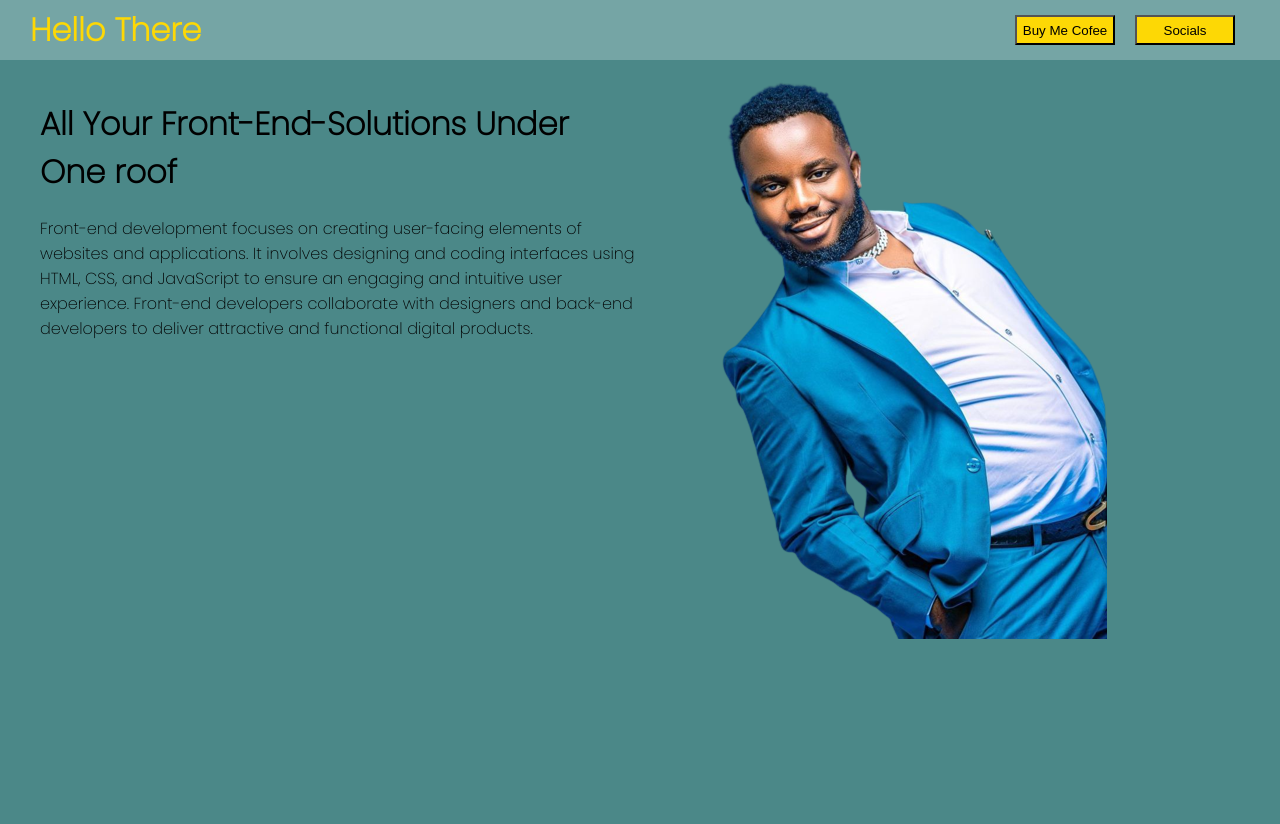
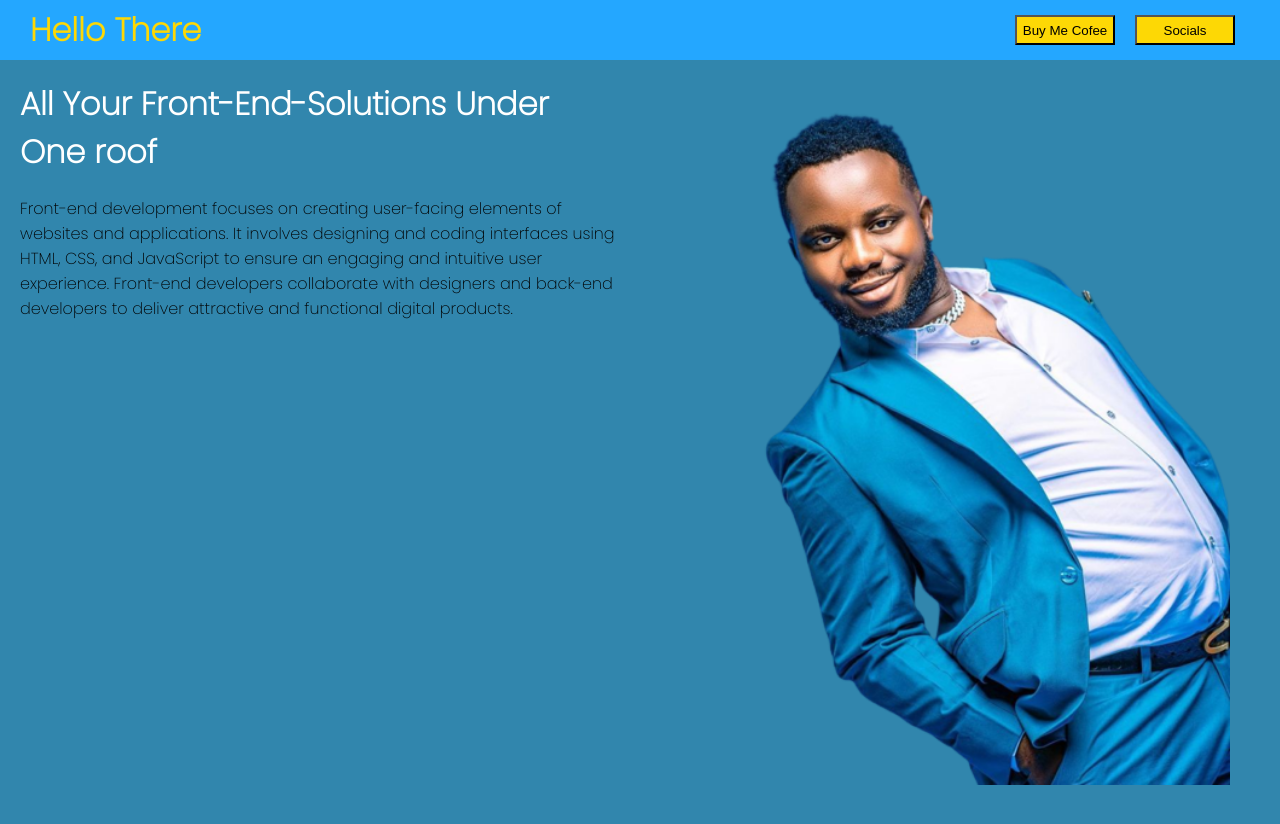
Before and after one commit to Okubasufrank/javascript, a plain HTML site: page index.html in a window 1280 px wide. Before the commit the page ends 800 px from the top, so only its background shows below. Drawn offline with Linux system fonts and the light colour scheme.

Commit message:
added one image

```diff
--- a/Assets/text.css
+++ b/Assets/text.css
@@ -11,11 +11,11 @@ html{
 }
 
 body{
-    background-color: rgb(75, 136, 136);
+    background-color: rgb(49, 134, 173);
 }
 
 .nav{
-    background-color: rgb(117, 165, 165);
+    background-color: rgb(36, 167, 255);
     width: 100%;
     height: 60px;
     display: flex;
@@ -57,8 +57,9 @@ body{
 }
 
 .second{
-    margin: 20px;
+    /*margin: 20px;*/
     width: 100%;
+    height: 500;
     justify-content: space-between;
     display: flex;
 
@@ -70,7 +71,7 @@ body{
 
 .body1 h1{
         margin: 20px;
-        color: rgb(0, 0, 0);
+        color: rgb(255, 255, 255);
 
 }
 
@@ -82,3 +83,9 @@ body{
 .img1{
     width: 50%;
 }
+
+.img1 img{
+    width: 100%;
+    background-size: cover;
+    padding: 50;
+}
```
Also changed, not shown: Assets/images/three.png (added).
